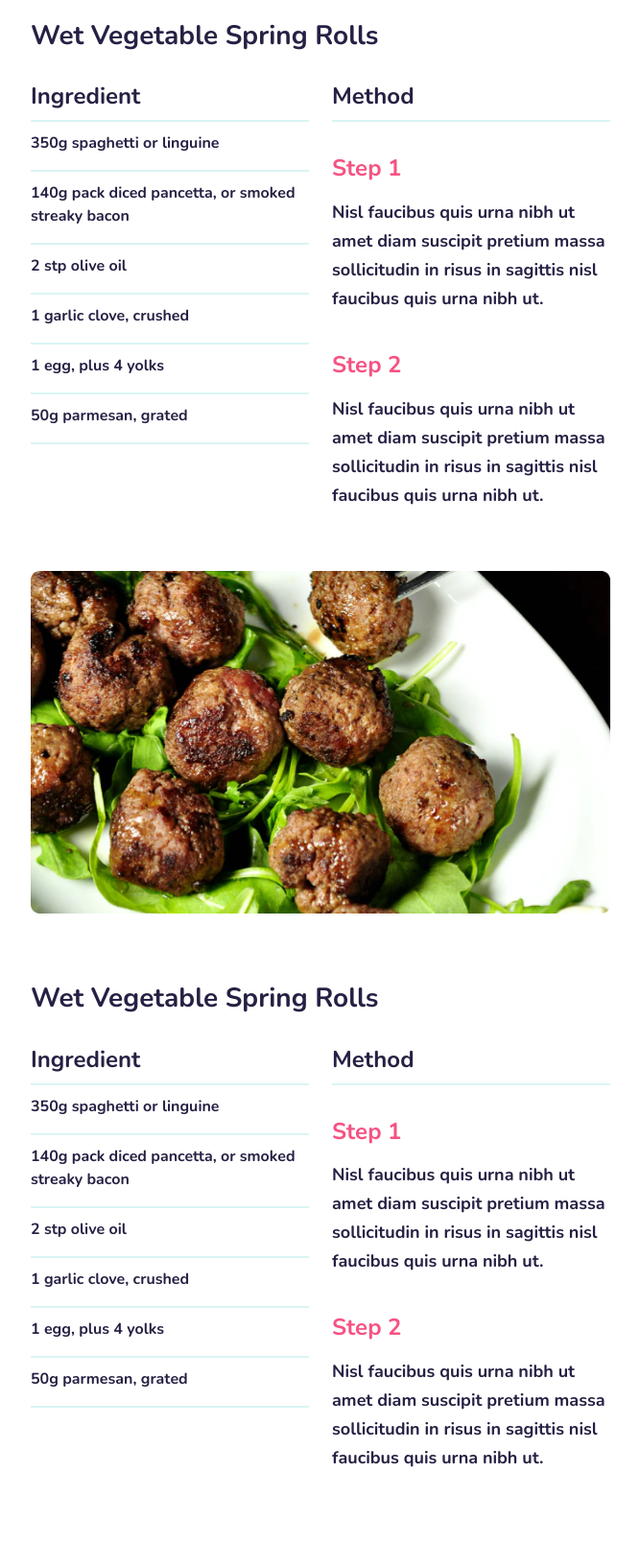
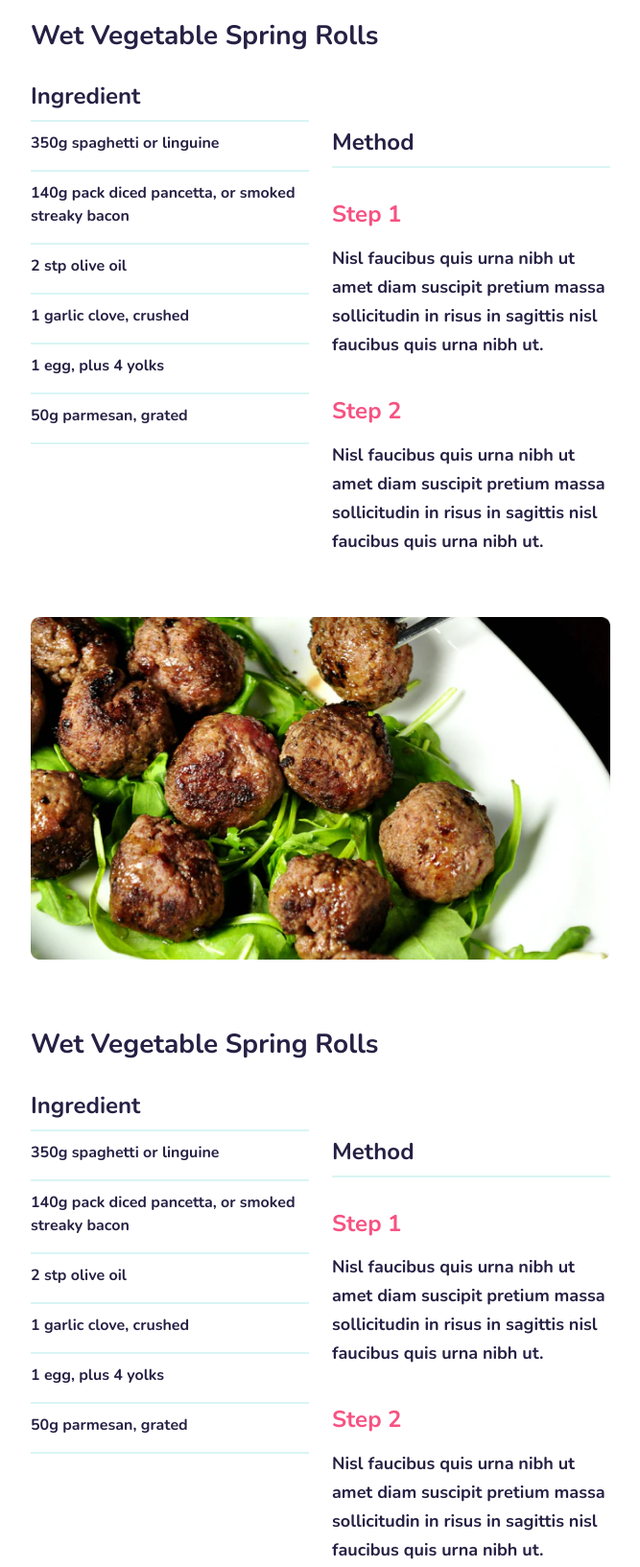
Before and after one commit to Mashawabupr/Recipes_Listing, a plain HTML site: page recipe.html in a window 1280 px wide. Shown: the part 561-2194 px from the top of the page at 96% size, without its empty margins (306-973 px from the left). Drawn offline with nearby package versions, Linux system fonts and the light colour scheme.

Commit message:
final touches

```diff
--- a/recipe.html
+++ b/recipe.html
@@ -85,7 +85,7 @@
               <p>50g parmesan, grated</p>
               <hr />
             </div>
-            <div class="col-md-6">
+            <div class="col-md-6 pt-5">
               <h4>Method</h4>
               <hr />
               <h4 class="pink pt-4 pb-2">Step 1</h4>
@@ -122,7 +122,7 @@
               <p>50g parmesan, grated</p>
               <hr />
             </div>
-            <div class="col-md-6">
+            <div class="col-md-6 pt-5">
               <h4>Method</h4>
               <hr />
               <h4 class="pink pt-4 pb-2">Step 1</h4>
```
Also changed, not shown: about.html (+1 -1 lines), contact.html (+1 -1 lines).
